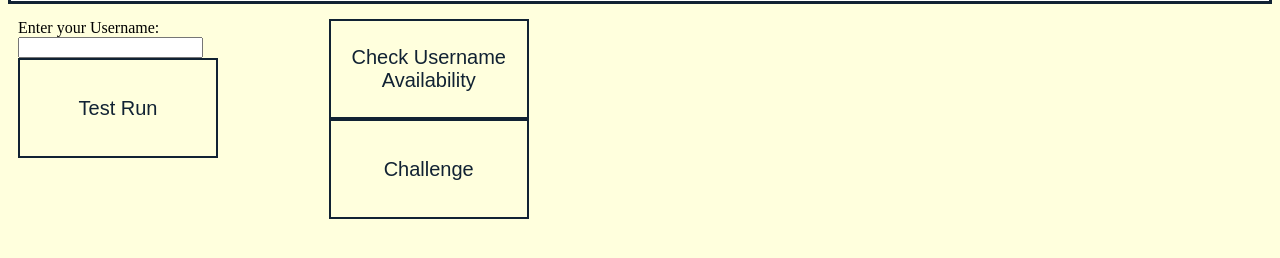
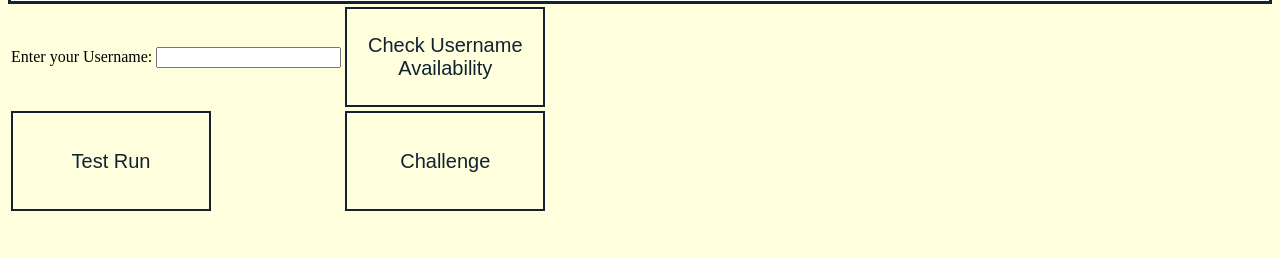
Before and after one commit to OisinJohnston/CS-week-project-1, a plain HTML site: page static/game.html in a window 1280 px wide. Shown: the part 314-572 px from the top of the page. Drawn offline with Linux system fonts and the light colour scheme.

Commit message:
some funky little changes

```diff
--- a/static/game.html
+++ b/static/game.html
@@ -9,19 +9,26 @@
         <img src="https://olive-contoso.s3.eu-west-1.amazonaws.com/athlonecc.ie/athlone.png">
         </div>
 
-        <main id="boxes">
-                <div class="column1, col">
-                    <label for="usernameinp"> Enter your Username: </label>
-                    <input id="usernameinp" type="text">
-                    <button>Test Run</button>
-                </div>
+		<table>
+                <tr>
+					<td>
+	                    <label for="usernameinp"> Enter your Username: </label>
+    	                <input id="usernameinp" type="text">
+					</td>
+					<td>
 
-                <div class="column2, col">
-                    <button>Check Username Availability</button>
-                    <button>Challenge</button>
-                </div>
-
-        </main>
+	                    <button>Check Username Availability</button>
+					</td>
+                </tr>
+				<tr>
+						<td>
+		                    <button>Test Run</button>
+						</td>
+						<td>
+	    	                <button>Challenge</button>
+						</td>
+				</tr>
+        </table>
 
     </body>
 </html>
```
Also changed, not shown: 1 other file.
